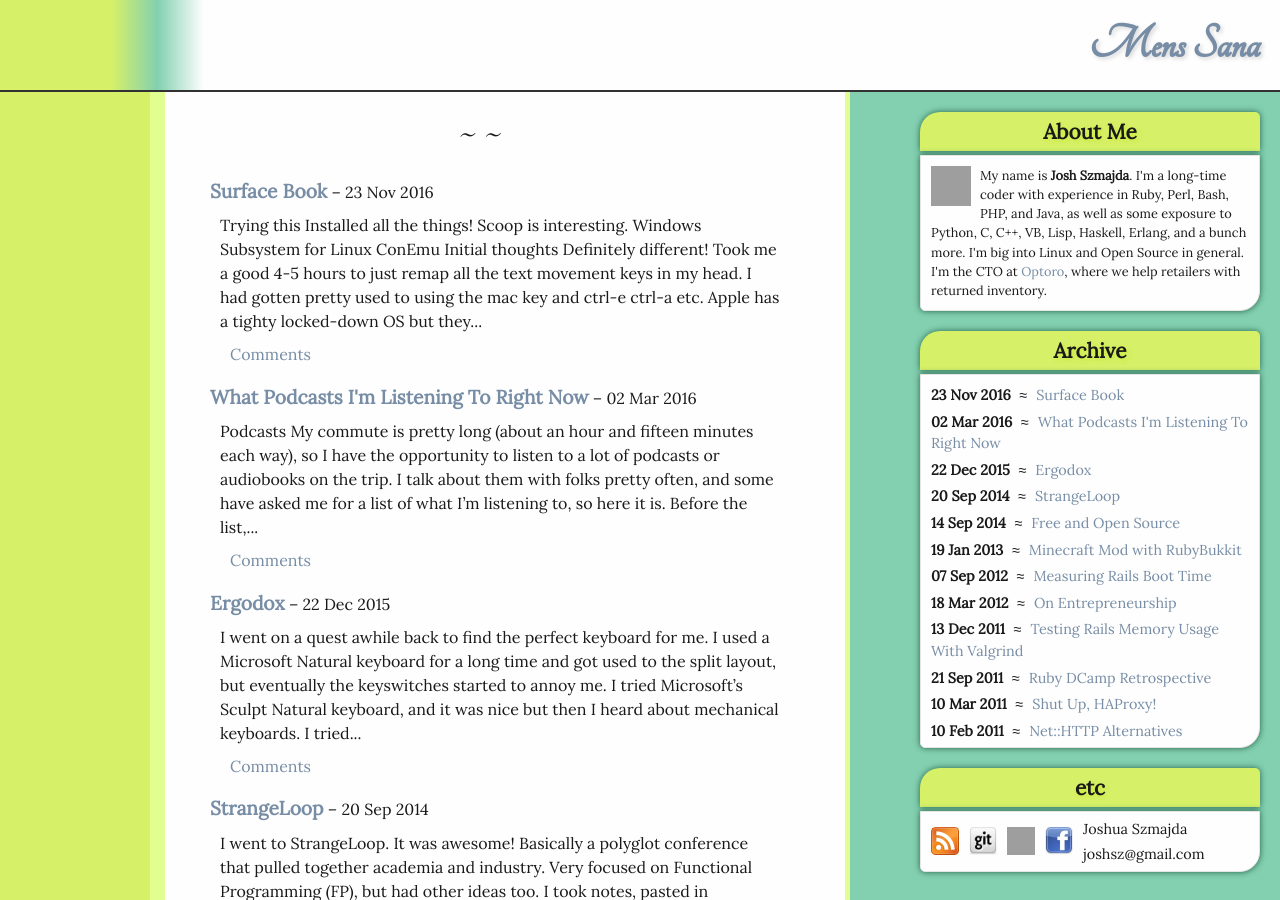
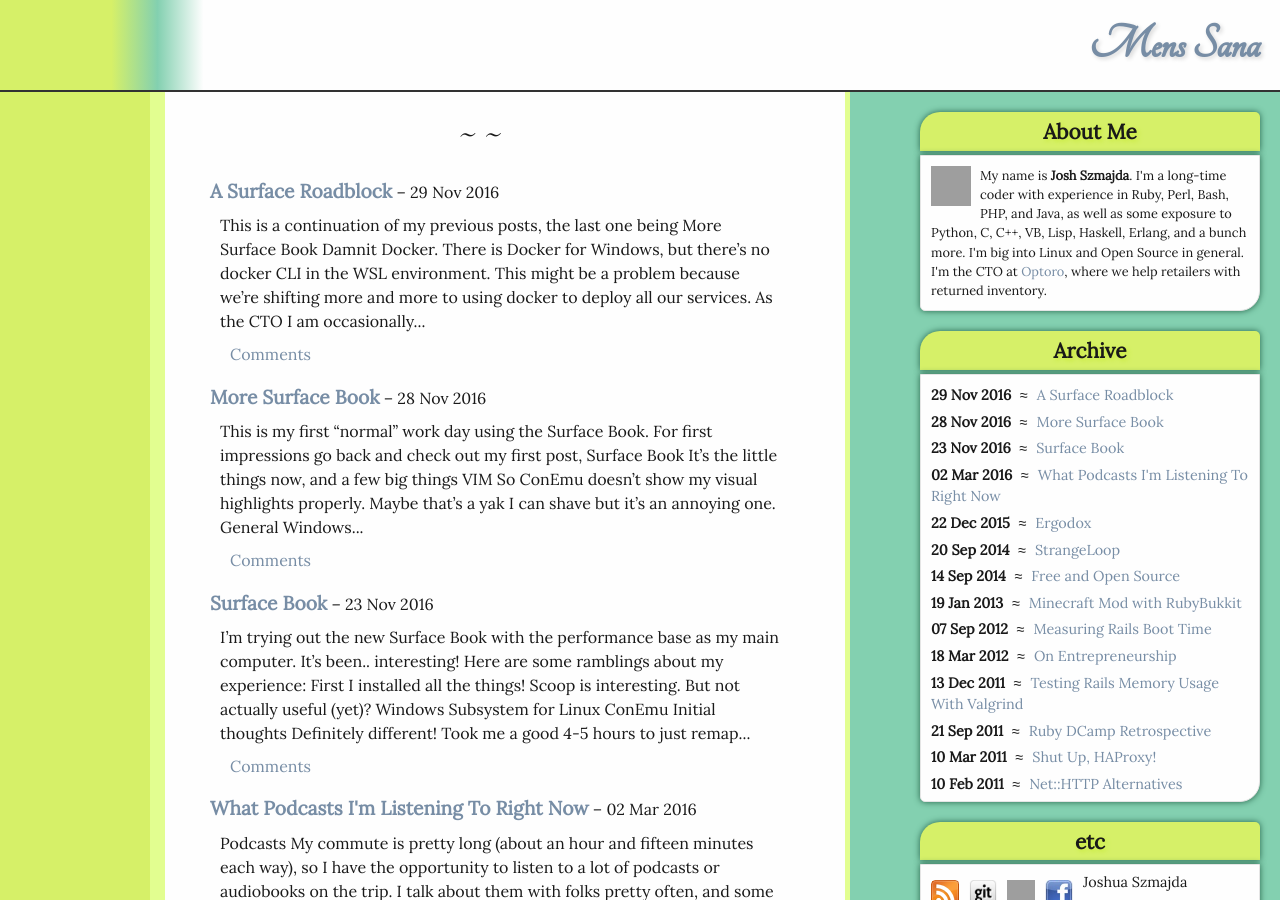
Before and after one commit to jszmajda/blog, a Jekyll site: the page built from index.html, in a window 1280 px wide and 900 px high. Built offline with Jekyll 4.4.1, drawn with Linux system fonts in a browser that asks for light colours; some web fonts are replaced; comment, search, counter and statistics services are not loaded; grey boxes are pictures that could not be loaded.

Commit message:
surface posts

```diff
--- a/essays/_posts/2016-11-23-surface-book.md
+++ b/essays/_posts/2016-11-23-surface-book.md
@@ -3,24 +3,25 @@ layout: post
 title: Surface Book
 ---
 
-Trying this
+I'm trying out the new Surface Book with the performance base as my main computer. It's been.. interesting! Here are some ramblings about my experience:
 
-Installed all the things!
-* Scoop is interesting.
+First I installed all the things!
+
+* Scoop is interesting. But not actually useful (yet)?
 * Windows Subsystem for Linux
 * ConEmu
 
-## Initial thoughts
+### Initial thoughts
 
 Definitely different! Took me a good 4-5 hours to just remap all the text movement keys in my head. I had gotten pretty used to using the mac key and ctrl-e ctrl-a etc.
 
-Apple has a tighty locked-down OS but they have spent time making some things really really nice. Like plugging into an external monitor - the machine rememvers what myh display configuration was for that setup and returns there, so I can go big text on my mac when I'm plugged in. Windows doesn't do that but it's manageable.
+Apple has a tightly locked-down OS but they have spent time making some things really really nice. Like plugging into an external monitor - the machine remembers what my display configuration was for that setup and returns there, so I can go big text on my mac when I'm plugged in. Windows doesn't do that but it's manageable.
 
 Windows text rendering is _much_ crisper. I remember now moving to the mac and thinking everything was fuzzytown. Really nice to feel crisp!
 
 Missing the cmd-{ and cmd-} keyboard shortcuts from apple. Ctrl-tab is ok but more awkward for my fingers. It helps to have remapped caps-lock to ctrl though (weird that that's a regedit thing).
 
-# Black Friday
+## Black Friday
 
 Didn't use it much yesterday, with turkey and all.
 
@@ -53,13 +54,23 @@ FWIW I'm writing this using neovim in the Windows Subsystem for Linux environmen
 
 HUH well I did just find that neovim doesn't handle arrow-key input quite correctly so it's back to standard vim for me for now.
 
-## Ruby
+### Ruby
 
 I tried rbenv because the macheads like it and I was starting to switch to it on my mac. Turns out it wouldn't install 2.3.3. It doesn't do that really nice `rvm requirements` thing that rvm does. So back to rvm. RVM is also so much more verbose and I like that. Don't just sit there silently while you do god knows what, please.
 Yep ok RVM installed 2.3.3 just fine so goodbye rbenv
 
 Vim - the magic buffer `"*` isn't supported. That buffer gives you access to the system clipboard. Sad. I use it a lot to copy/paste things in and out from vim. That alone _might_ be a dealbreaker.
 
-# More
+### More non-ruby
+
+This face unlock thing is pretty sweet actually. I hate typing my password all the time. I wonder how secure it actually is.
+
+Interesting, plugging in a mouse - the mouse scrollwheel goes in "classic" (not natural) mode, whereas the trackpad is in natural mode by default. /shrug
+
+Man it does feel good to use apt-get again.. Homebrew is nice and all but apt-get is life.
+
+## More
 
 I'll continue to update this as I go, feel free to check back for updates later.
+
+More at my next post, [More Surface Book]({% post_url 2016-11-28-more-surface-book %})
--- /dev/null
+++ b/essays/_posts/2016-11-28-more-surface-book.md
@@ -0,0 +1,47 @@
+---
+layout: post
+title: More Surface Book
+---
+
+This is my first "normal" work day using the Surface Book. For first impressions go back and check out my first post, [Surface Book]({% post_url 2016-11-23-surface-book %})
+It's the little things now, and a few big things
+
+### VIM
+
+So ConEmu doesn't show my visual highlights properly. Maybe that's a yak I can shave but it's an annoying one.
+
+### General Windows UI
+
+Windows is really confused by having a monitor (my external monitor) that I want to run at 100% DPI scaling and the tablet screen at 175%. Some apps start really huge and others really tiny.
+
+The snap / autotiling stuff that Win10 does is pretty good the first time, but then when I unplug my laptop things lose all sense of where they were and I have to set it all back up again. It's a nice feature but still pretty immature.
+
+Seriously why can't I drag a window between desktops in expose mode? (Win-Tab)
+
+Presenting from google slides on a second monitor in screen-mirroring mode (totally the default for most people) gives me this weird black border on the other monitor. The other monitor has the proper aspect ratio for the slides so it should be 100% full. It works fine when I'm extending my desktop onto the other screen.. WTF?
+
+Apparently if I've gotten the window arrangement wrong while docked when I undock sometimes windows can get into strange places where I can't find them. I have to detatch my tablet, rotate everything around so that it gets repositioned, then reattach!
+
+Notifications on Win10 are fine. Windows gives them a little more functionality by default but not enough to be game-changing.
+
+Maybe I'm just used to it but I really prefer being able to switch desktops indivudually by monitor on the Mac vs switching entire worlds on Windows.
+
+Everything really does drive you to maximise your windows. I had forgotten how much that was the norm in Windowsland too. I had thought it was just some accident of design but it's really baked into the UI expectations.
+
+### Hardware
+
+External mice work tons better, I really much prefer the tracking velocity and speed on Windows. On the Mac I had given up trying to use an external mouse and went full trackpad. I didn't mind because the trackpad was more capable, but wow this mouse is being handled well here.
+
+Having a touchscreen is nice after all. I do occassionally touch it to scroll things while I'm in a meeting. At my desk it's not at hand and my external monitor insn't a touchscreen so it doesn't help there. Very small nice to have I guess.
+
+I did spend a session "whiteboarding" on the sketchpad app that comes in the Windows Ink Workspace. It worked well but I could've just as easily used an actual whiteboard.
+
+It is pretty annoying to have to press three keys to close a window from the keyboard - F4 is hidden behind a Fn key toggle.. (for Alt-F4)
+
+### Battery
+
+Battery life - I worked for 5 hours on battery and my remaining battery was at 32%. Not great to say the least. Most of that time was in excel and google sheets and presenting a google slides deck. That _really_ shouldn't drain the battery that much. Another potential dealkiller right there.
+
+To be fair I haven't yet 'trained' the battery monitor by running it all the way down so let me do that before you take this battery "test" as gospel.
+
+More at my next post, [A Surface Roadblock]({% post_url 2016-11-29-a-surface-roadblock %})
--- /dev/null
+++ b/essays/_posts/2016-11-29-a-surface-roadblock.md
@@ -0,0 +1,34 @@
+---
+layout: post
+title: A Surface Roadblock
+---
+
+This is a continuation of my previous posts, the last one being [More Surface Book]({% post_url 2016-11-28-more-surface-book %})
+
+### Damnit Docker.
+
+There is Docker for Windows, but there's no `docker` CLI in the WSL
+environment. This might be a problem because we're shifting more and more to
+using docker to deploy all our services. As the CTO I am occasionally required
+to actually like, edit services and run them on my machine. So this might be a
+big blocker. Certainly I can install an Ubuntu VM, but a big part of the point
+of all this is to avoid having to use a VM. I'm going to think about this one a
+bit, and even try the VM (with HyperV too, why not), but this might be the
+biggest reason to stick with Apple for now.
+
+Wow ok. Docker for Windows works by using Hyper-V. Hyper-V is Microsoft's
+virtualization technology. When it's installed it locks out all other
+virtualization technology, so like you can't run VirtualBox and Hyper-V
+simultaneously and expect VB to get any kind of hardware virtualization
+acceleration. So if I want to run a Ubuntu VM for dev work in the background
+and still try to get Docker in Windows running then I have to have it in
+Hyper-V.
+
+That's probably not a terrible thing except that HyperV doesn't seem to have
+some of the nice things I take for granted with VirtualBox, at least not
+without more digging. Like a NAT'd IP for my VM so that I can always assume
+it's at some internal IP.
+
+If I do run the VM I'll either have to use the (pretty crappy) virtual desktop
+to get around the VIM ConEmu limitations or I'll have to deal with ConEmu
+regardless. Starting to seem less and less worth it.
```
Also changed, not shown: other parts of essays/_posts/2016-11-23-surface-book.md (+1 -1 lines).
